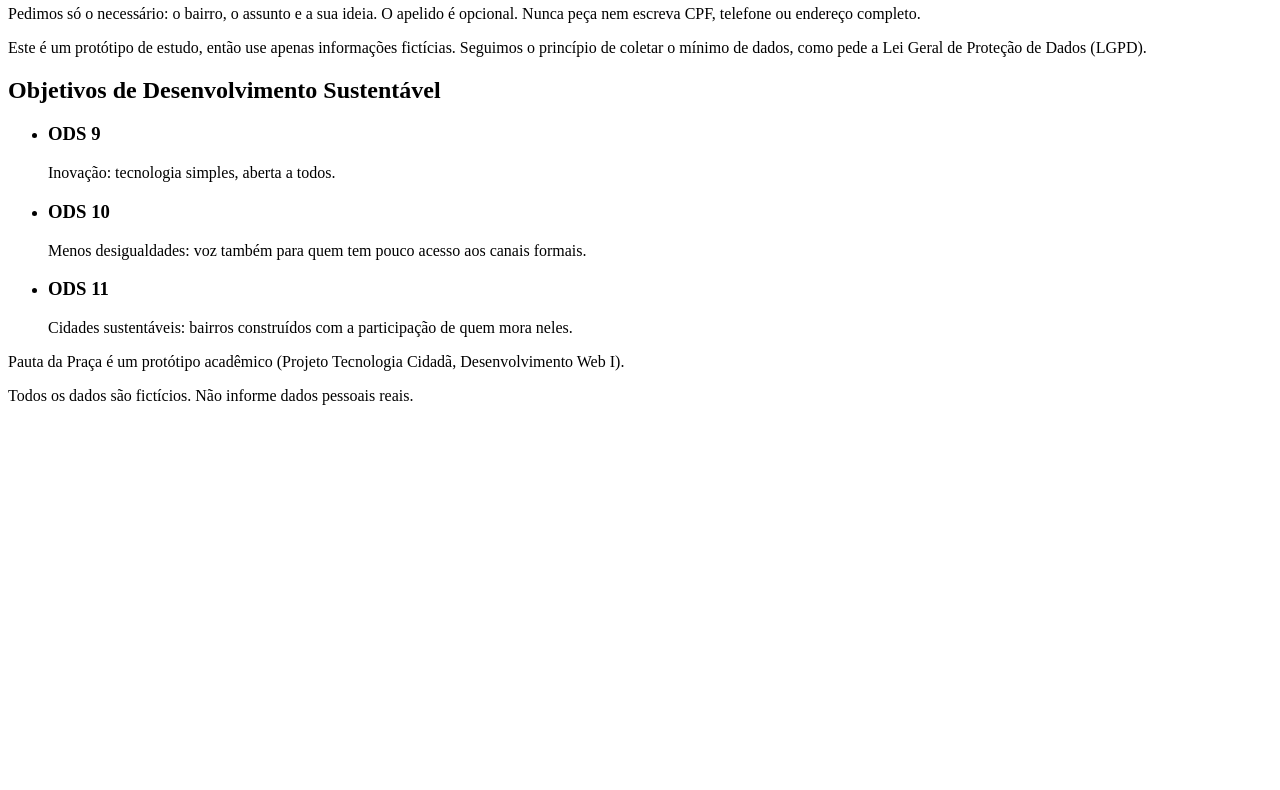
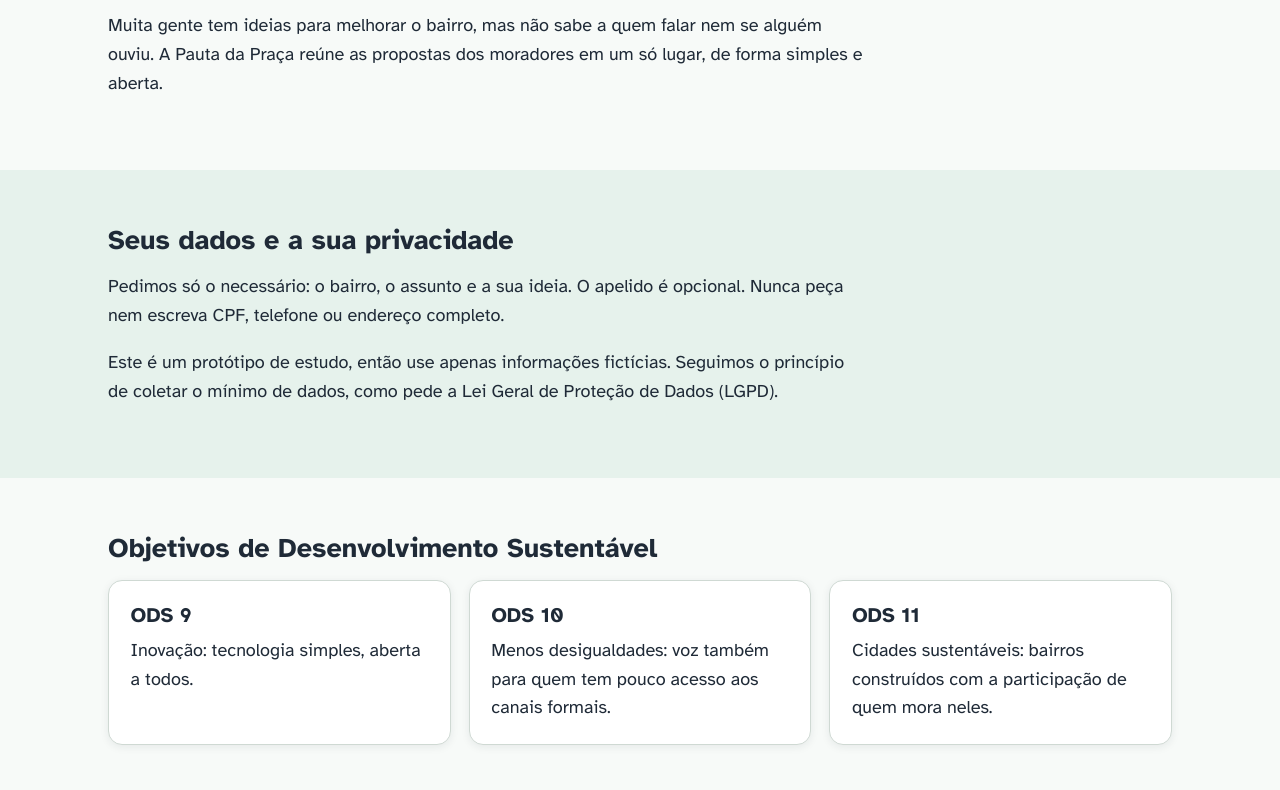
Before and after one commit to gabrielc-freire/Pauta-da-Praca, a plain HTML site: page pages/sobre.html in a window 1280 px wide. Shown: the part 209-999 px from the top of the page. Before the commit the page ends 800 px from the top, so only its background shows below. Drawn offline with Linux system fonts and the light colour scheme.

Commit message:
fix: erro na estilização do sobre

```diff
--- a/pages/sobre.html
+++ b/pages/sobre.html
@@ -12,7 +12,7 @@
     <link href="https://fonts.googleapis.com/css2?family=Atkinson+Hyperlegible:wght@400;700&display=swap"
         rel="stylesheet">
 
-    <link rel="stylesheet" href="../css/styles.css">
+    <link rel="stylesheet" href="../css/global.css">
 </head>
 
 <body>
@@ -52,17 +52,17 @@
             <div class="container">
                 <h2 id="titulo-ods">Objetivos de Desenvolvimento Sustentável</h2>
                 <ul class="grade grade--3">
-                    <li class="cartao">
+                    <li class="card">
                         <h3>ODS 9</h3>
                         <p>Inovação: tecnologia simples, aberta a todos.</p>
                     </li>
 
-                    <li class="cartao">
+                    <li class="card">
                         <h3>ODS 10</h3>
                         <p>Menos desigualdades: voz também para quem tem pouco acesso aos canais formais.</p>
                     </li>
 
-                    <li class="cartao">
+                    <li class="card">
                         <h3>ODS 11</h3>
                         <p>Cidades sustentáveis: bairros construídos com a participação de quem mora neles.</p>
                     </li>
```
